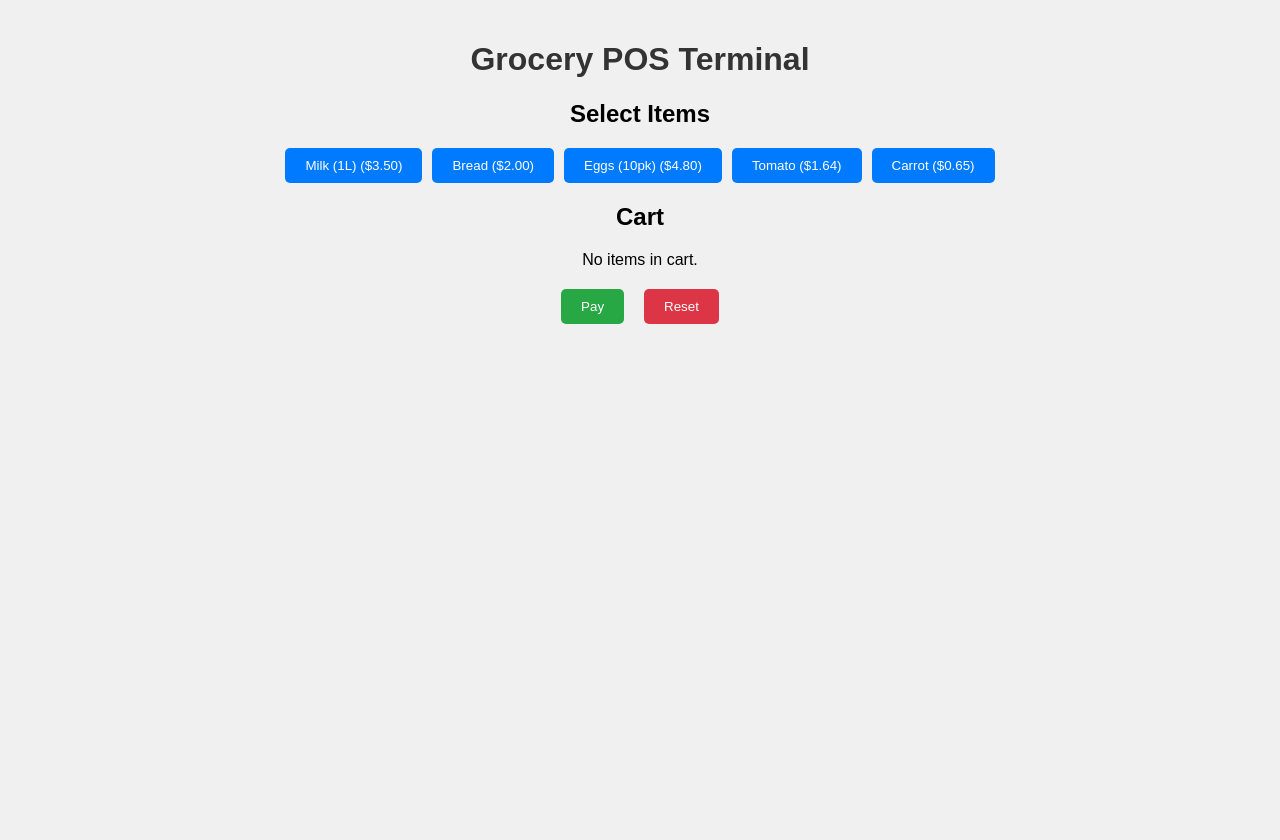
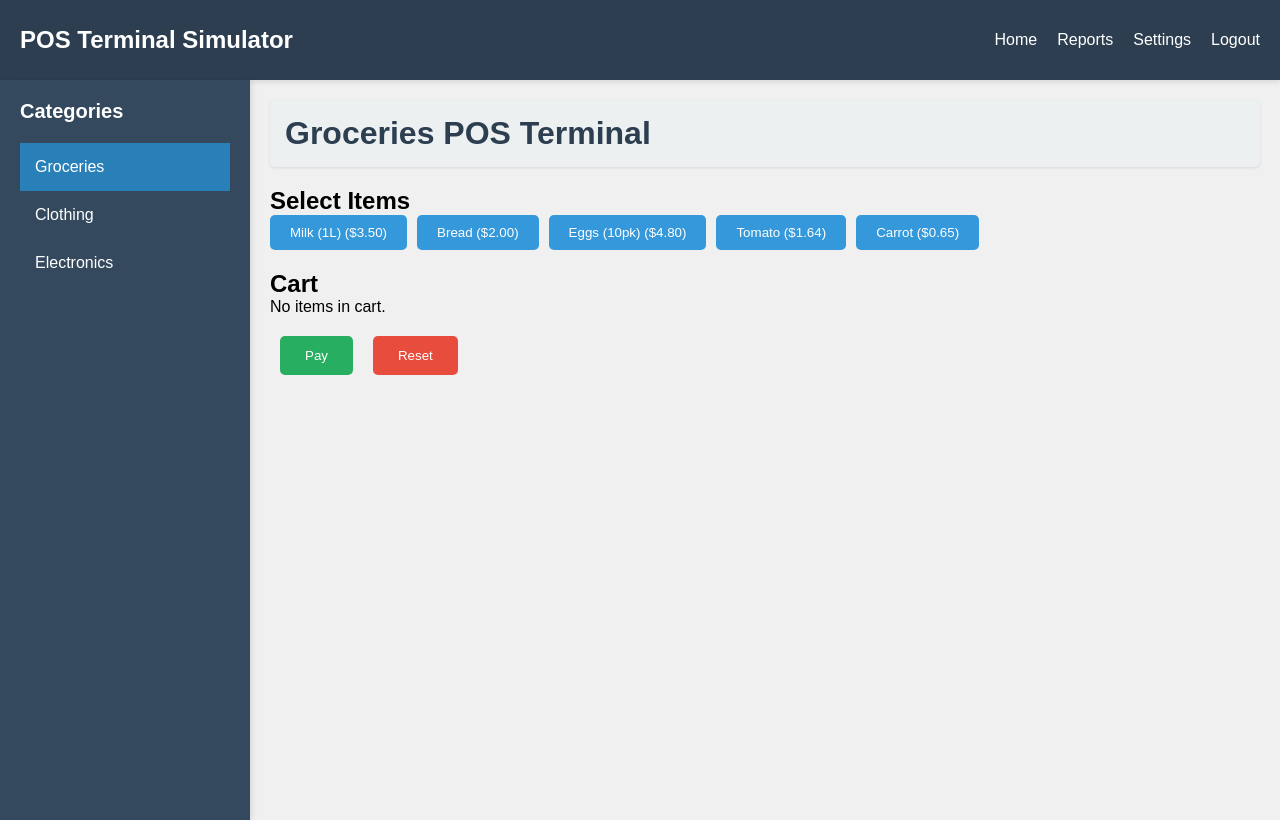
Before and after one commit to meetraghuk/grocery-pos, a React (Create React App) app: page / in a window 1280 px wide. Built offline with nearby package versions, Linux system fonts and the light colour scheme.

Commit message:
commit first op

```diff
--- a/public/index.html
+++ b/public/index.html
@@ -24,7 +24,7 @@
       work correctly both with client-side routing and a non-root public URL.
       Learn how to configure a non-root public URL by running `npm run build`.
     -->
-    <title>React App</title>
+    <title>POS Terminal Simulation</title>
   </head>
   <body>
     <noscript>You need to enable JavaScript to run this app.</noscript>
--- a/src/App.css
+++ b/src/App.css
@@ -1,16 +1,108 @@
+* {
+  margin: 0;
+  padding: 0;
+  box-sizing: border-box;
+}
+
 .App {
-  text-align: center;
-  padding: 20px;
   font-family: Arial, sans-serif;
   background-color: #f0f0f0;
   min-height: 100vh;
 }
 
-h1 {
-  color: #333;
+/* Top Navigation */
+.top-nav {
+  background-color: #2c3e50;
+  color: white;
+  padding: 10px 20px;
+  display: flex;
+  justify-content: space-between;
+  align-items: center;
+  box-shadow: 0 2px 5px rgba(0, 0, 0, 0.1);
+  line-height: 60px;
 }
 
-.item-selection, .cart, .actions, .qr-code {
+.top-nav .logo {
+  font-size: 24px;
+  font-weight: bold;
+}
+
+.top-nav-links {
+  list-style: none;
+  display: flex;
+  gap: 20px;
+}
+
+.top-nav-links li a {
+  color: white;
+  text-decoration: none;
+  font-size: 16px;
+}
+
+.top-nav-links li a:hover {
+  color: #3498db;
+}
+
+/* Main Container */
+.main-container {
+  display: flex;
+  height: calc(100vh - 60px); /* Adjust for top nav height */
+}
+
+/* Sidebar */
+.sidebar {
+  width: 250px;
+  background-color: #34495e;
+  color: white;
+  padding: 20px;
+  height: 100%;
+  box-shadow: 2px 0 5px rgba(0, 0, 0, 0.1);
+}
+
+.sidebar h3 {
+  margin-bottom: 20px;
+  font-size: 20px;
+}
+
+.sidebar ul {
+  list-style: none;
+}
+
+.sidebar li {
+  padding: 15px;
+  cursor: pointer;
+  transition: background-color 0.3s;
+}
+
+.sidebar li:hover,
+.sidebar li.active {
+  background-color: #2980b9;
+}
+
+/* Content Area */
+.content {
+  flex: 1;
+  padding: 20px;
+  overflow-y: auto;
+}
+
+.header {
+  background-color: #ecf0f1;
+  padding: 15px;
+  margin-bottom: 20px;
+  border-radius: 5px;
+  box-shadow: 0 1px 3px rgba(0, 0, 0, 0.1);
+}
+
+.header h1 {
+  color: #2c3e50;
+}
+
+/* Item Selection */
+.item-selection,
+.cart,
+.actions,
+.qr-code {
   margin: 20px 0;
 }
 
@@ -18,61 +110,77 @@ h1 {
   display: flex;
   flex-wrap: wrap;
   gap: 10px;
-  justify-content: center;
 }
 
 .item-button {
   padding: 10px 20px;
-  background-color: #007bff;
+  background-color: #3498db;
   color: white;
   border: none;
   border-radius: 5px;
   cursor: pointer;
+  transition: background-color 0.3s;
 }
 
 .item-button:hover {
-  background-color: #0056b3;
+  background-color: #2980b9;
 }
 
+/* Cart */
 .cart ul {
   list-style: none;
   padding: 0;
 }
 
 .cart li {
-  margin: 5px 0;
+  margin: 10px 0;
+  padding: 10px;
+  background-color: white;
+  border-radius: 5px;
+  box-shadow: 0 1px 3px rgba(0, 0, 0, 0.1);
 }
 
 .totals {
-  margin-top: 10px;
+  margin-top: 15px;
+  padding: 10px;
+  background-color: white;
+  border-radius: 5px;
 }
 
-.pay-button, .reset-button {
-  padding: 10px 20px;
+/* Actions */
+.pay-button,
+.reset-button {
+  padding: 12px 25px;
   margin: 0 10px;
   border: none;
   border-radius: 5px;
   cursor: pointer;
+  transition: background-color 0.3s;
 }
 
 .pay-button {
-  background-color: #28a745;
+  background-color: #27ae60;
   color: white;
 }
 
 .pay-button:hover {
-  background-color: #218838;
+  background-color: #219653;
 }
 
 .reset-button {
-  background-color: #dc3545;
+  background-color: #e74c3c;
   color: white;
 }
 
 .reset-button:hover {
-  background-color: #c82333;
+  background-color: #c0392b;
 }
 
+/* QR Code */
 .qr-code {
-  margin-top: 20px;
+  text-align: center;
+  padding: 20px;
+  background-color: white;
+  border-radius: 5px;
+  box-shadow: 0 1px 3px rgba(0, 0, 0, 0.1);
 }
--- a/src/App.js
+++ b/src/App.js
@@ -1,51 +1,67 @@
-import React, { useState } from 'react';
-import { QRCodeCanvas } from 'qrcode.react'; // Changed from QRCode to QRCodeCanvas
-import './App.css';
+import React, {useState} from "react";
+import {QRCodeCanvas} from "qrcode.react";
+import "./App.css";
 
 function App() {
   const [cart, setCart] = useState([]);
   const [showQR, setShowQR] = useState(false);
   const [receiptData, setReceiptData] = useState(null);
+  const [activeCategory, setActiveCategory] = useState("Groceries");
 
-  const availableItems = [
-    { name: 'Milk (1L)', price: 3.50 },
-    { name: 'Bread', price: 2.00 },
-    { name: 'Eggs (10pk)', price: 4.80 },
-    { name: 'Tomato', price: 1.64 },
-    { name: 'Carrot', price: 0.65 },
-  ];
+  const categories = {
+    Groceries: [
+      {name: "Milk (1L)", price: 3.5},
+      {name: "Bread", price: 2.0},
+      {name: "Eggs (10pk)", price: 4.8},
+      {name: "Tomato", price: 1.64},
+      {name: "Carrot", price: 0.65},
+    ],
+    Clothing: [
+      {name: "T-Shirt", price: 15.0},
+      {name: "Jeans", price: 35.0},
+      {name: "Jacket", price: 50.0},
+    ],
+    Electronics: [
+      {name: "Headphones", price: 25.0},
+      {name: "USB Cable", price: 5.0},
+    ],
+  };
 
   const addToCart = (item) => {
     setCart((prevCart) => {
-      const existingItem = prevCart.find((cartItem) => cartItem.name === item.name);
+      const existingItem = prevCart.find(
+        (cartItem) => cartItem.name === item.name
+      );
       if (existingItem) {
         return prevCart.map((cartItem) =>
           cartItem.name === item.name
-            ? { ...cartItem, quantity: cartItem.quantity + 1 }
+            ? {...cartItem, quantity: cartItem.quantity + 1}
             : cartItem
         );
       }
-      return [...prevCart, { ...item, quantity: 1 }];
+      return [...prevCart, {...item, quantity: 1}];
     });
   };
 
   const calculateTotals = () => {
-    const subtotal = cart.reduce((sum, item) => sum + item.price * item.quantity, 0);
+    const subtotal = cart.reduce(
+      (sum, item) => sum + item.price * item.quantity,
+      0
+    );
     const taxRate = 0.09;
     const tax = subtotal * taxRate;
     const total = subtotal + tax;
-    return { subtotal, tax, total };
+    return {subtotal, tax, total};
   };
 
   const handlePay = () => {
     if (cart.length === 0) {
-      alert('Cart is empty!');
+      alert("Cart is empty!");
       return;
     }
-
-    const { subtotal, tax, total } = calculateTotals();
+    const {subtotal, tax, total} = calculateTotals();
     const receipt = {
-      store: 'GroceryMart SG',
+      store: "GroceryMart SG",
       date: new Date().toLocaleString(),
       items: cart.map((item) => ({
         name: item.name,
@@ -56,9 +72,8 @@ function App() {
       subtotal: subtotal.toFixed(2),
       tax: tax.toFixed(2),
       total: total.toFixed(2),
-      payment_method: 'CASH',
+      payment_method: "CASH",
     };
-
     setReceiptData(JSON.stringify(receipt));
     setShowQR(true);
   };
@@ -71,12 +86,53 @@ function App() {
 
   return (
     <div className="App">
-      <h1>Grocery POS Terminal</h1>
+      {/* Top Navigation */}
+      <nav className="top-nav">
+        <div className="logo">POS Terminal Simulator</div>
+        <ul className="top-nav-links">
+          <li>
+            <a href="#">Home</a>
+          </li>
+          <li>
+            <a href="#">Reports</a>
+          </li>
+          <li>
+            <a href="#">Settings</a>
+          </li>
+          <li>
+            <a href="#">Logout</a>
+          </li>
+        </ul>
+      </nav>
+
+      {/* Main Container */}
+      <div className="main-container">
+        {/* Left Sidebar Navigation */}
+        <aside className="sidebar">
+          <h3>Categories</h3>
+          <ul>
+            {Object.keys(categories).map((category) => (
+              <li
+                key={category}
+                className={activeCategory === category ? "active" : ""}
+                onClick={() => setActiveCategory(category)}
+              >
+                {category}
+              </li>
+            ))}
+          </ul>
+        </aside>
+
+        {/* Content Area */}
+        <div className="content">
+          <header className="header">
+            <h1>{activeCategory} POS Terminal</h1>
+          </header>
 
           <div className="item-selection">
             <h2>Select Items</h2>
             <div className="item-list">
-          {availableItems.map((item) => (
+              {categories[activeCategory].map((item) => (
                 <button
                   key={item.name}
                   onClick={() => addToCart(item)}
@@ -97,19 +153,21 @@ function App() {
                 <ul>
                   {cart.map((item, index) => (
                     <li key={index}>
-                  {item.name} - {item.quantity}x ${item.price.toFixed(2)} = $
-                  {(item.price * item.quantity).toFixed(2)}
+                      {item.name} - {item.quantity}x ${item.price.toFixed(2)} =
+                      ${(item.price * item.quantity).toFixed(2)}
                     </li>
                   ))}
                 </ul>
                 <div className="totals">
                   {(() => {
-                const { subtotal, tax, total } = calculateTotals();
+                    const {subtotal, tax, total} = calculateTotals();
                     return (
                       <>
                         <p>Subtotal: ${subtotal.toFixed(2)}</p>
                         <p>GST (9%): ${tax.toFixed(2)}</p>
-                    <p><strong>Total: ${total.toFixed(2)}</strong></p>
+                        <p>
+                          <strong>Total: ${total.toFixed(2)}</strong>
+                        </p>
                       </>
                     );
                   })()}
@@ -130,10 +188,12 @@ function App() {
           {showQR && receiptData && (
             <div className="qr-code">
               <h2>Scan Receipt QR Code</h2>
-          <QRCodeCanvas value={receiptData} size={256} /> {/* Changed to QRCodeCanvas */}
+              <QRCodeCanvas value={receiptData} size={256} />
               <p>Scan this with your mobile app to save the receipt.</p>
             </div>
           )}
+        </div>
+      </div>
     </div>
   );
 }
```
Lines whose indentation alone changed are shown as unchanged.
